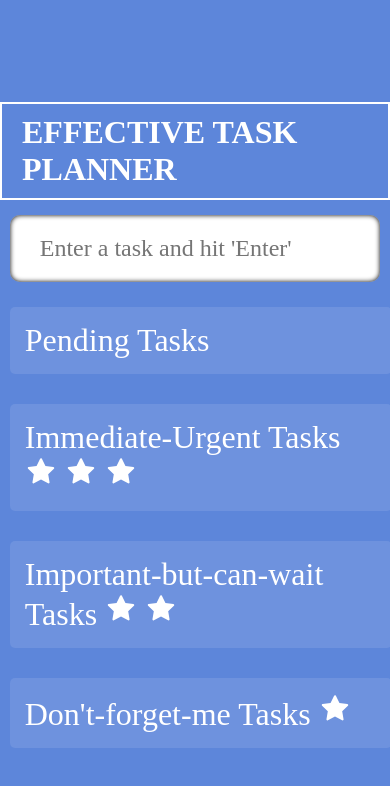
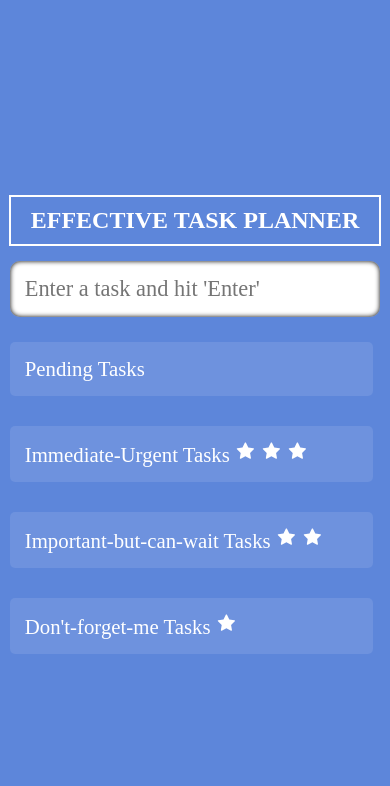
Before and after one commit to tprashant-21/effective-task-planner, a React (Vite) app: page / in a window 390 px wide. Shown: the top 786 px of the page. Built offline with nearby package versions, Linux system fonts and the light colour scheme; a web font is replaced by a local one.

Commit message:
different droppable zones working

```diff
--- a/src/App.css
+++ b/src/App.css
@@ -29,7 +29,7 @@ body{
 
 @media (max-width: 768px) {
     .heading{
-        font-size: 2rem;
+        font-size: 1.5rem;
         margin: 15px 0;
     }
 }
--- a/src/App.tsx
+++ b/src/App.tsx
@@ -24,11 +24,11 @@ const App: React.FC = () => {
   };
 
   const onDragEnd = (result: DropResult) => {
+
     const {destination, source} = result;
 
-    if(!destination || destination.index === source.index && destination.droppableId === source.droppableId){
-      return;
-    }
+    if(!destination) return;
+    if(destination.index === source.index && destination.droppableId === source.droppableId) return;
 
     let add;
     let active = tasks;
@@ -36,44 +36,27 @@ const App: React.FC = () => {
     let important = importantTasks;
     let remember = rememberTasks;
 
-    if(source.droppableId === "TasksImmediate"){
+
+    if(source.droppableId === "WaitList"){
       add = active[source.index];
       active.splice(source.index, 1);
-    } else {
+    } else if(source.droppableId === "TasksImmediate"){
       add = immediate[source.index];
       immediate.splice(source.index, 1);
-    }
-
-    if(destination.droppableId === "TasksImmediate"){
-      active.splice(destination.index, 0, add);
-    }else{
-      immediate.splice(destination.index, 0, add);
-    }
-
-    if(source.droppableId === "TasksImportant"){
-      add = active[source.index];
-      active.splice(source.index, 1);
-    } else {
+    } else if(source.droppableId === "TasksImportant"){
       add = important[source.index];
       important.splice(source.index, 1);
-    }
-
-    if(destination.droppableId === "TasksImportant"){
-      active.splice(destination.index, 0, add);
-    }else{
-      important.splice(destination.index, 0, add);
-    }
-
-    if(source.droppableId === "TasksImportant"){
-      add = active[source.index];
-      active.splice(source.index, 1);
     } else {
       add = remember[source.index];
       remember.splice(source.index, 1);
     }
 
-    if(destination.droppableId === "TasksImportant"){
+    if(destination.droppableId === "WaitList"){
       active.splice(destination.index, 0, add);
+    }else if(destination.droppableId === "TasksImmediate"){
+      immediate.splice(destination.index, 0, add);
+    }else if(destination.droppableId === "TasksImportant"){
+      important.splice(destination.index, 0, add);
     }else{
       remember.splice(destination.index, 0, add);
     }
--- a/src/components/styles.css
+++ b/src/components/styles.css
@@ -2,7 +2,7 @@
 
 .input{
     display: flex;
-    width: 95%;
+    width: 70%;
     position: relative;
     align-items: center;
 }
@@ -24,7 +24,7 @@
 }
 
 .tasks{
-    width: 47.5%;
+    width: 40.5%;
     display: flex;
     flex-direction: column;
     padding: 15px;
@@ -68,7 +68,7 @@
 
 .container{
     display: flex;
-    width: 95%;
+    width: 80%;
     flex-wrap: wrap;
     gap: 20px;
     margin-top: 25px;
@@ -80,7 +80,7 @@
     background-color: rgb(255, 255, 255,0.1);
 }
 
-.task__heading{
+.tasks__heading{
     font-size: 2rem;
 }
 
@@ -102,13 +102,26 @@
     .input{
         width: 95%;
     }
+
+    .input__box{
+        padding: 15px 15px;
+        font-size: 1.4rem;
+    }
+
     .tasks{
-        width: 95%;
+        width: 90%;
         margin-bottom: 10px;
     }
     .container{
         width: 95%;
         flex-direction: column;
+    }
+    .task__single--text{
+        font-size: 20px;
+    }
+
+    .tasks__heading{
+        font-size: 1.3rem;
     }
 }
 
```
